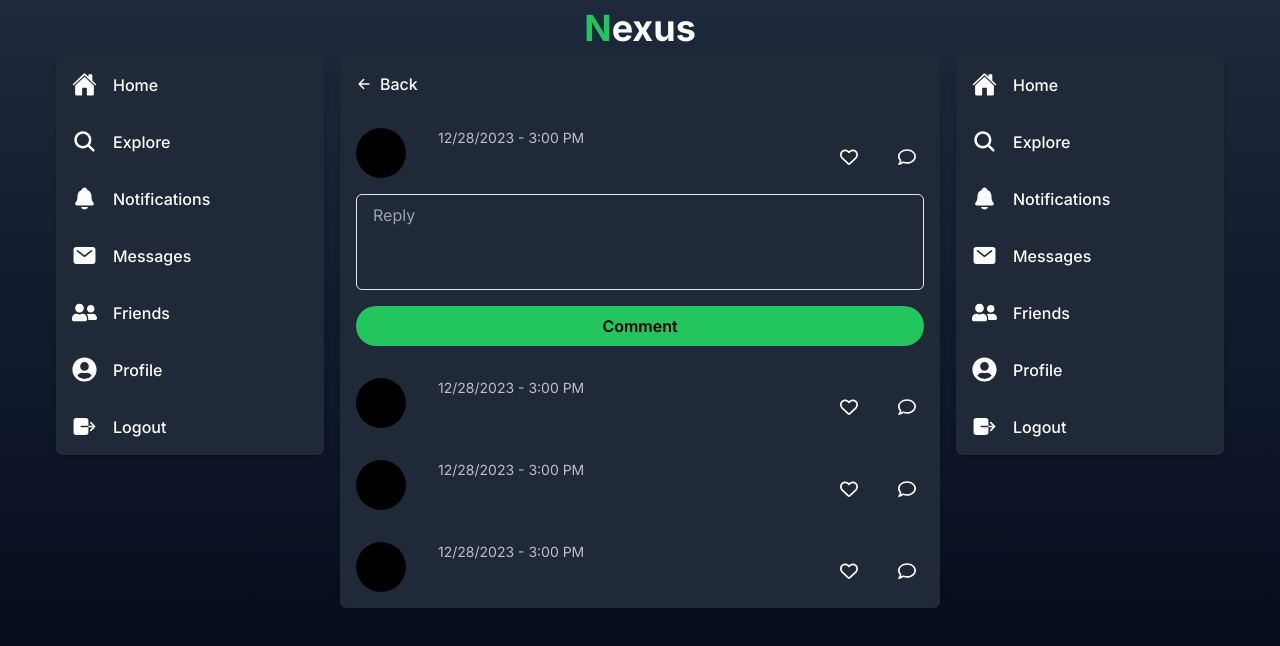
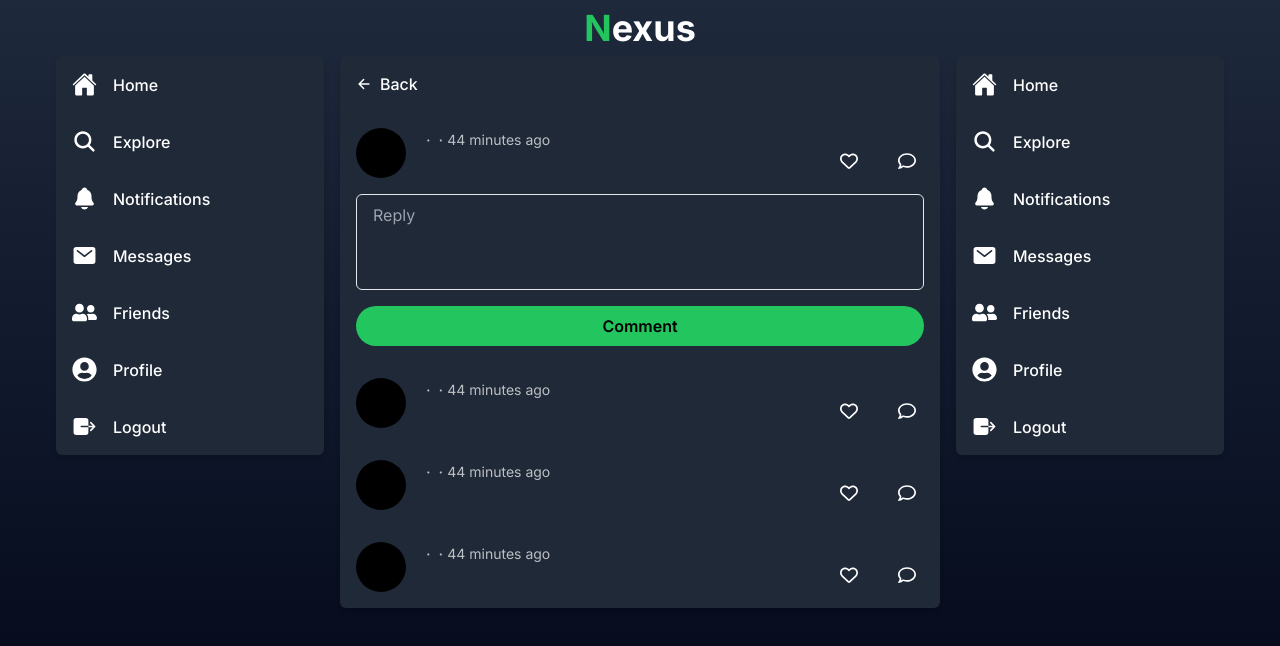
Before and after one commit to hellofromiqbal/nexus, a Next.js app: page /dashboard/posts/1 in a window 1280 px wide. Shown: the top 646 px of the page. Built offline with nearby package versions, Linux system fonts and the light colour scheme; no server answers; the database is empty.

Commit message:
adjust post card time posted and profile time joined

```diff
--- a/src/app/components/PostCard/PostCard.jsx
+++ b/src/app/components/PostCard/PostCard.jsx
@@ -14,6 +14,7 @@ import { useSelector } from 'react-redux';
 import { selectCurrentUser } from '@/store/currentUserSlice';
 import DeletePostButton from '../Buttons/DeletePost/DeletePostButton';
 import LikePostButton from '../Buttons/LikePost/LikePostButton';
+import { timePosted } from '@/helpers/moment';
 
 const PostCard = ({ details }) => {
   const currentUser = useSelector(selectCurrentUser);
@@ -23,10 +24,12 @@ const PostCard = ({ details }) => {
         <div className='w-[50px] h-[50px] bg-black rounded-full'></div>
       </div>
       <div className='flex flex-col w-full'>
-        <div className='flex items-center gap-2'>
-          <Link href={`/dashboard/profile/${details?.author?.username}`} className='text-white'>{details?.author?.fullname}</Link>
+        <div className='flex items-center gap-1'>
+          <Link href={`/dashboard/profile/${details?.author?.username}`} className='text-white font-medium'>{details?.author?.fullname}</Link>
+          <span className='text-white text-opacity-70'>·</span>
           <Link href={`/dashboard/profile/${details?.author?.username}`} className='text-sm text-white text-opacity-70'>{details?.author?.username}</Link>
-          <p className='text-sm text-white text-opacity-70'>12/28/2023 - 3:00 PM</p>
+          <span className='text-white text-opacity-70'>·</span>
+          <p className='text-sm text-white text-opacity-70'>{timePosted(details?.createdAt)}</p>
         </div>
         <div>
           <p className='text-white text-opacity-70'>{details?.textContent}</p>
--- a/src/app/components/ProfileDetails/ProfileDetails.jsx
+++ b/src/app/components/ProfileDetails/ProfileDetails.jsx
@@ -3,7 +3,7 @@
 import React from 'react';
 import Link from 'next/link';
 
-import { joinedDate } from '@/helpers/moment';
+import { timeJoined } from '@/helpers/moment';
 import ProfileCTA from '../ProfileCTA/ProfileCTA';
 
 const ProfileDetails = ({ details }) => {
@@ -21,7 +21,7 @@ const ProfileDetails = ({ details }) => {
           <p className='text-white'>{details?.bio}</p>
           <div className='flex gap-4'>
             <p className='text-sm text-white text-opacity-70'>{details?.location}</p>
-            <p className='text-sm text-white text-opacity-70'>Joined {joinedDate(details?.createdAt)}</p>
+            <p className='text-sm text-white text-opacity-70'>Joined {timeJoined(details?.createdAt)}</p>
           </div>
           <div className='flex gap-4'>
             <Link href={"/dashboard"} className='flex justify-end gap-1'>
--- a/src/helpers/moment.js
+++ b/src/helpers/moment.js
@@ -1,5 +1,9 @@
 import moment from 'moment';
 
-export const joinedDate = (timestamp) => {
+export const timeJoined = (timestamp) => {
   return moment(timestamp).format('ll');
 };
+
+export const timePosted = (timestamp) => {
+  return moment(timestamp).startOf('hour').fromNow();
+};
```
